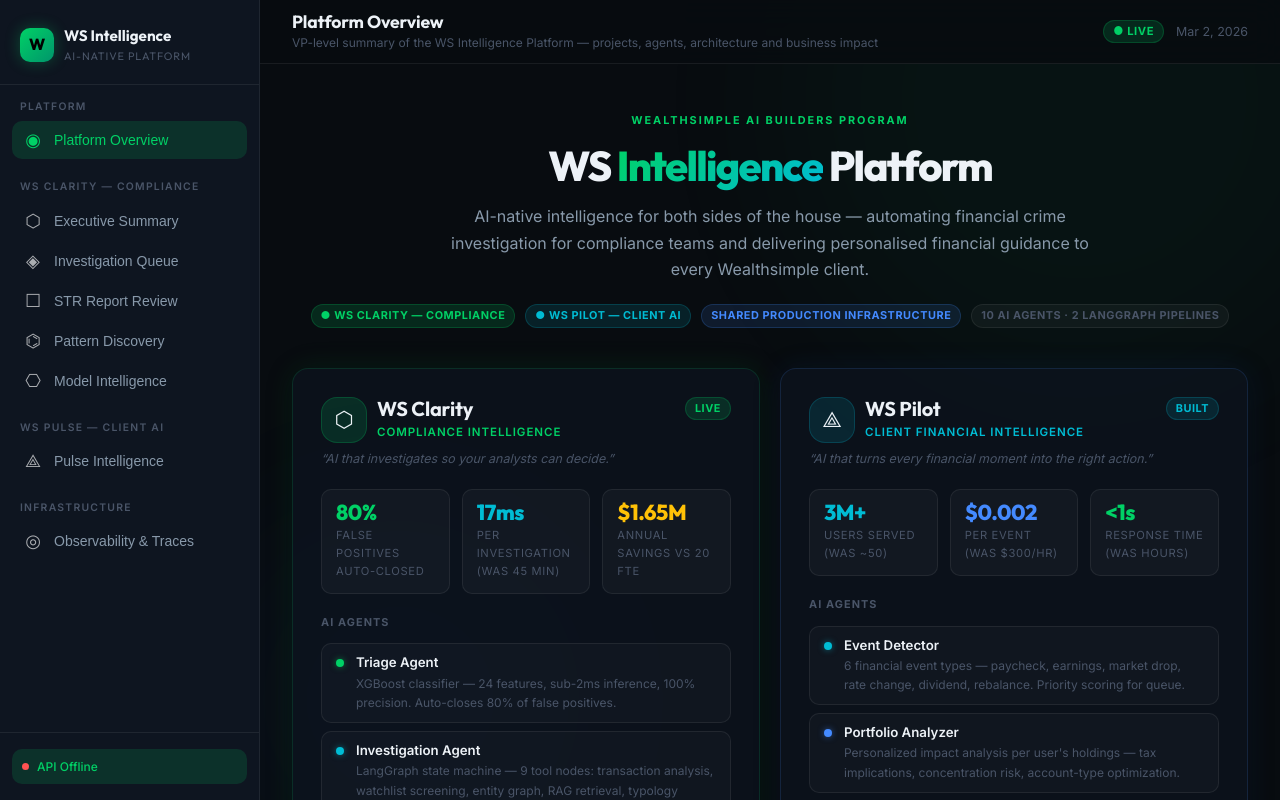
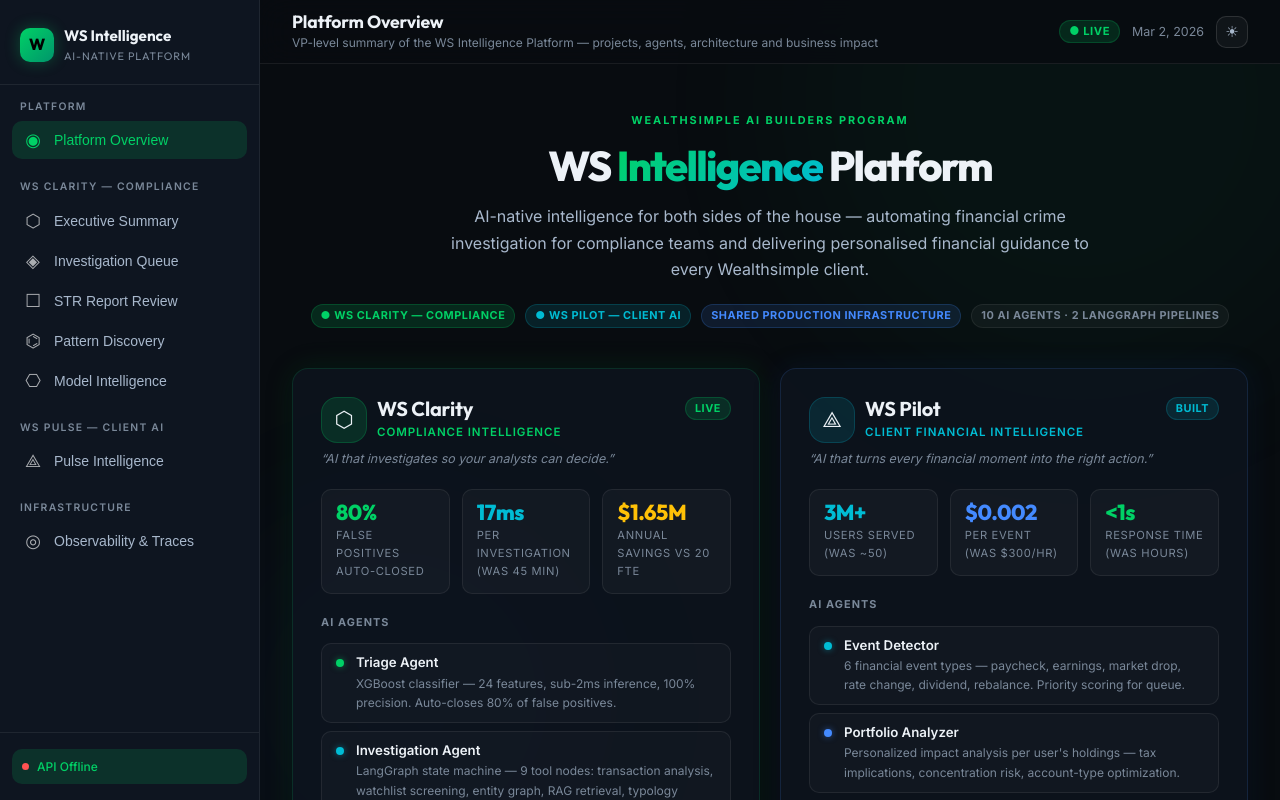
Before and after one commit to naga-ai/AI-Financial-Crime-Investigation-Agent, a Next.js app in the folder app/frontend/: page / in a window 1280 px wide. Shown: the top 800 px of the page. Built offline with nearby package versions, Linux system fonts and the light colour scheme; no server answers.

Commit message:
feat: implement theme switching functionality and update global styles for light and dark modes

```diff
--- a/app/frontend/src/app/globals.css
+++ b/app/frontend/src/app/globals.css
@@ -1,12 +1,14 @@
 @import url('https://fonts.googleapis.com/css2?family=Inter:wght@300;400;500;600;700;800&family=Outfit:wght@400;500;600;700;800&display=swap');
 
-/* ─── Design Tokens ───────────────────────────────────────────────── */
+/* ─── Design Tokens — Dark (default) ─────────────────────────────── */
 :root {
   --bg-base: #080C10;
   --bg-surface: #0E1520;
   --bg-elevated: #131D2E;
   --bg-card: rgba(255, 255, 255, 0.04);
   --bg-card-hover: rgba(255, 255, 255, 0.07);
+  --bg-glass: rgba(14, 21, 32, 0.72);
+  --bg-topbar: rgba(8, 12, 16, 0.88);
 
   --accent-green: #00D166;
   --accent-green-dim: rgba(0, 209, 102, 0.15);
@@ -20,9 +22,10 @@
   --accent-blue-dim: rgba(68, 138, 255, 0.12);
   --accent-purple: #9C27B0;
 
-  --text-primary: #EDF2F7;
-  --text-secondary: #8899AA;
-  --text-muted: #4A5568;
+  /* Text — readable at all hierarchy levels */
+  --text-primary:    #EDF2F7;
+  --text-secondary:  #A8B8CC;
+  --text-muted:      #7A8899;
 
   --border-subtle: rgba(255, 255, 255, 0.07);
   --border-light: rgba(255, 255, 255, 0.12);
@@ -44,6 +47,29 @@
   --sidebar-w: 260px;
   --header-h: 64px;
   --transition: 0.2s cubic-bezier(0.4, 0, 0.2, 1);
+}
+
+/* ─── Design Tokens — Light ───────────────────────────────────────── */
+[data-theme="light"] {
+  --bg-base:        #F0F4F8;
+  --bg-surface:     #FFFFFF;
+  --bg-elevated:    #E6EDF5;
+  --bg-card:        rgba(0, 0, 0, 0.035);
+  --bg-card-hover:  rgba(0, 0, 0, 0.065);
+  --bg-glass:       rgba(255, 255, 255, 0.82);
+  --bg-topbar:      rgba(240, 244, 248, 0.92);
+
+  --text-primary:   #0A1628;
+  --text-secondary: #3D5066;
+  --text-muted:     #64748B;
+
+  --border-subtle:  rgba(0, 0, 0, 0.07);
+  --border-light:   rgba(0, 0, 0, 0.13);
+
+  --shadow-card:    0 4px 24px rgba(0, 0, 0, 0.08);
+  --shadow-glow-green:  0 0 24px rgba(0, 190, 100, 0.12);
+  --shadow-glow-red:    0 0 24px rgba(220, 50, 50, 0.08);
+  --shadow-glow-amber:  0 0 24px rgba(210, 150, 0, 0.1);
 }
 
 /* ─── Reset ───────────────────────────────────────────────────────── */
@@ -68,6 +94,7 @@
   -webkit-font-smoothing: antialiased;
   -moz-osx-font-smoothing: grayscale;
   overflow-x: hidden;
+  transition: background 0.25s ease, color 0.25s ease;
 }
 
 /* ─── Scrollbar ───────────────────────────────────────────────────── */
@@ -252,6 +279,40 @@
   transition: color var(--transition);
 }
 
+[data-theme="light"] .nav-icon {
+  color: rgba(10, 22, 40, 0.45);
+}
+
+[data-theme="light"] .nav-item:hover .nav-icon {
+  color: rgba(10, 22, 40, 0.85);
+}
+
+[data-theme="light"] .nav-item {
+  color: var(--text-secondary);
+}
+
+[data-theme="light"] .nav-item:hover {
+  background: rgba(0, 0, 0, 0.055);
+  color: var(--text-primary);
+}
+
+[data-theme="light"] .nav-item.active {
+  background: rgba(0, 209, 102, 0.12);
+  color: #009950;
+}
+
+[data-theme="light"] .nav-item.active .nav-icon {
+  color: #009950;
+}
+
+[data-theme="light"] ::-webkit-scrollbar-thumb {
+  background: rgba(0, 0, 0, 0.15);
+}
+
+[data-theme="light"] ::-webkit-scrollbar-thumb:hover {
+  background: rgba(0, 0, 0, 0.25);
+}
+
 .sidebar-footer {
   margin-top: auto;
   padding: 16px 12px;
@@ -316,7 +377,7 @@
   align-items: center;
   justify-content: space-between;
   padding: 0 32px;
-  background: rgba(8, 12, 16, 0.85);
+  background: var(--bg-topbar);
   backdrop-filter: blur(16px);
   -webkit-backdrop-filter: blur(16px);
   position: sticky;
@@ -351,13 +412,13 @@
 
 /* ─── Glassmorphic Card ───────────────────────────────────────────── */
 .glass-card {
-  background: rgba(14, 21, 32, 0.7);
+  background: var(--bg-glass);
   border: 1px solid var(--border-subtle);
   border-radius: var(--radius-lg);
   backdrop-filter: blur(12px);
   -webkit-backdrop-filter: blur(12px);
   box-shadow: var(--shadow-card);
-  transition: border-color var(--transition), box-shadow var(--transition);
+  transition: border-color var(--transition), box-shadow var(--transition), background 0.25s ease;
 }
 
 .glass-card:hover {
--- a/app/frontend/src/app/page.tsx
+++ b/app/frontend/src/app/page.tsx
@@ -1,6 +1,6 @@
 'use client';
 
-import { useState } from 'react';
+import { useEffect, useState } from 'react';
 import Sidebar from '@/components/Sidebar';
 import OverviewPage from '@/components/pages/OverviewPage';
 import DashboardPage from '@/components/pages/DashboardPage';
@@ -15,6 +15,17 @@
 
 export default function HomePage() {
   const [page, setPage] = useState<Page>('overview');
+  const [theme, setTheme] = useState<'dark' | 'light'>('dark');
+
+  useEffect(() => {
+    const saved = localStorage.getItem('ws-theme') as 'dark' | 'light' | null;
+    if (saved) setTheme(saved);
+  }, []);
+
+  useEffect(() => {
+    document.documentElement.setAttribute('data-theme', theme);
+    localStorage.setItem('ws-theme', theme);
+  }, [theme]);
 
   const renderPage = () => {
     switch (page) {
@@ -64,6 +75,27 @@
             <span style={{ fontSize: '0.78rem', color: 'var(--text-muted)' }}>
               {new Date().toLocaleDateString('en-CA', { month: 'short', day: 'numeric', year: 'numeric' })}
             </span>
+            <button
+              onClick={() => setTheme(t => t === 'dark' ? 'light' : 'dark')}
+              title={theme === 'dark' ? 'Switch to light mode' : 'Switch to dark mode'}
+              style={{
+                background: 'var(--bg-card)',
+                border: '1px solid var(--border-light)',
+                borderRadius: 'var(--radius-md)',
+                color: 'var(--text-secondary)',
+                cursor: 'pointer',
+                fontSize: '0.95rem',
+                width: 32,
+                height: 32,
+                display: 'flex',
+                alignItems: 'center',
+                justifyContent: 'center',
+                transition: 'background var(--transition), border-color var(--transition)',
+                flexShrink: 0,
+              }}
+            >
+              {theme === 'dark' ? '☀' : '🌙'}
+            </button>
           </div>
         </header>
 
```
